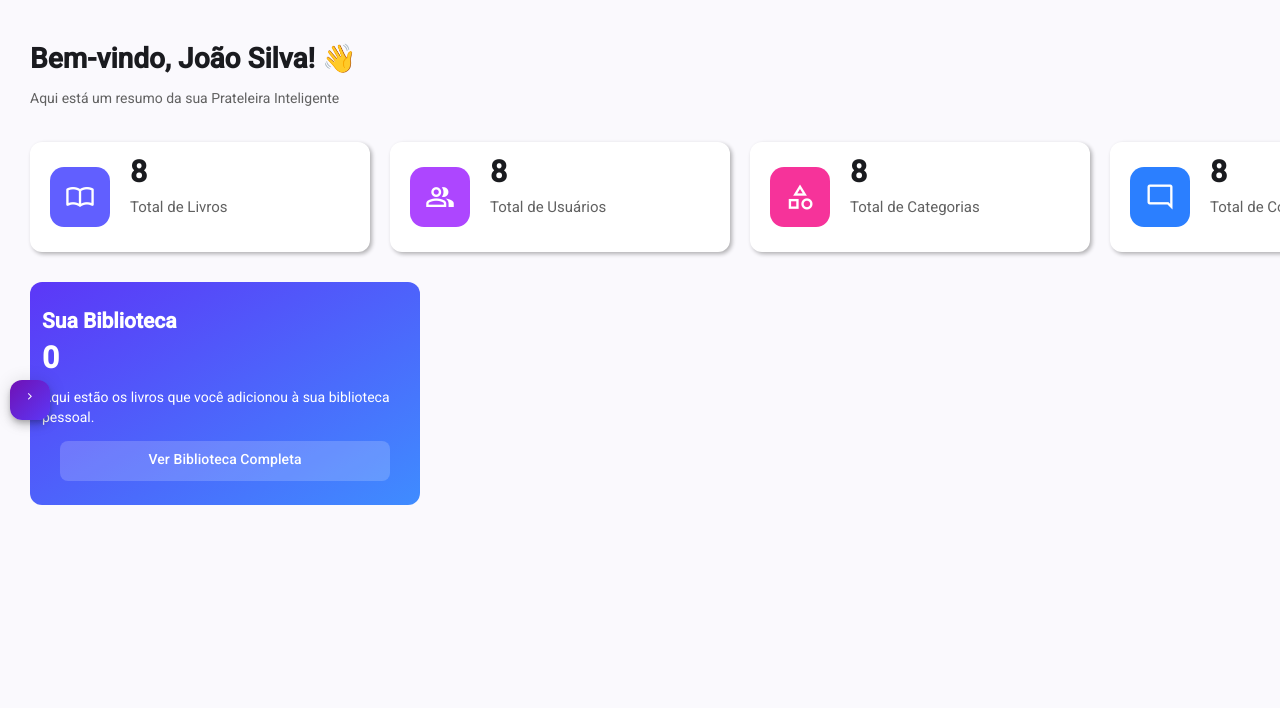
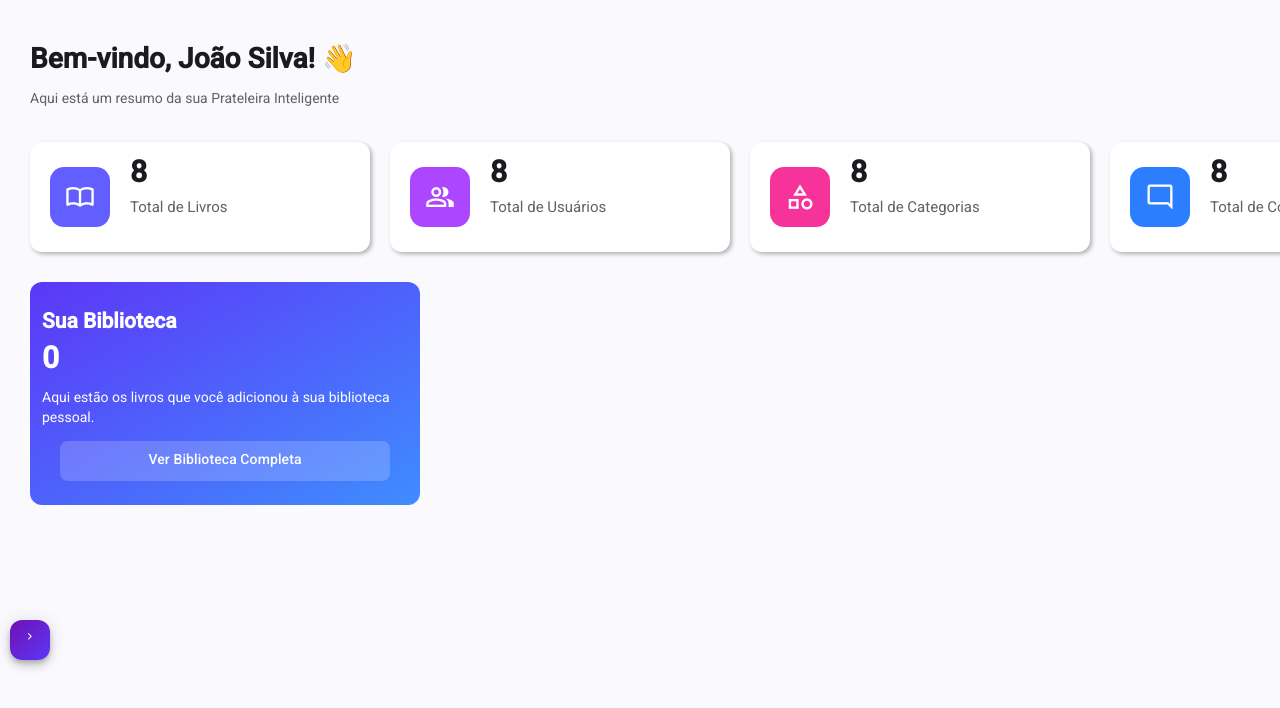
Before and after one commit to LuizBuarqueDev/Prateleira-Inteligente-Frontend-2.0v, an Angular app in the folder Prateleira-Inteligente-Frontend-2.0v/: page / in a window 1280 px wide. Shown: the top 708 px of the page. Built offline with nearby package versions, Linux system fonts and the light colour scheme.

Commit message:
fix: correct SCSS syntax and adjust sidenav handle position

```diff
--- a/Prateleira-Inteligente-Frontend-2.0v/src/app/shared/layout/sidebar/sidenav.component.scss
+++ b/Prateleira-Inteligente-Frontend-2.0v/src/app/shared/layout/sidebar/sidenav.component.scss
@@ -33,9 +33,7 @@
 
     border-radius: 12px;
 
-    color: var(--dark)
-
-    mat-icon {
+    color: var(--dark) mat-icon {
       color: currentColor;
     }
 
@@ -54,10 +52,10 @@
 .sidenav-handle {
   position: fixed;
   left: 10px;
-  top: 50%;
+  top: 80%;
   transform: translateY(-50%);
   z-index: 1001;
 
   background: var(--gradient-1);
-  color: var(--light );
+  color: var(--light);
 }
```
